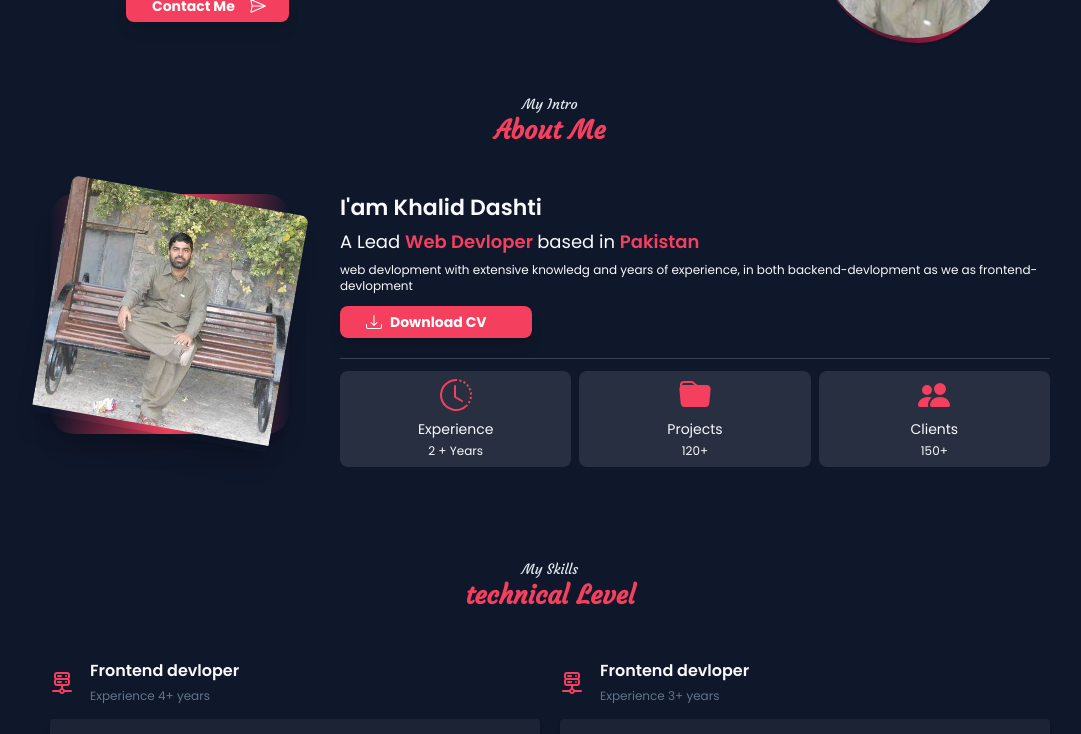
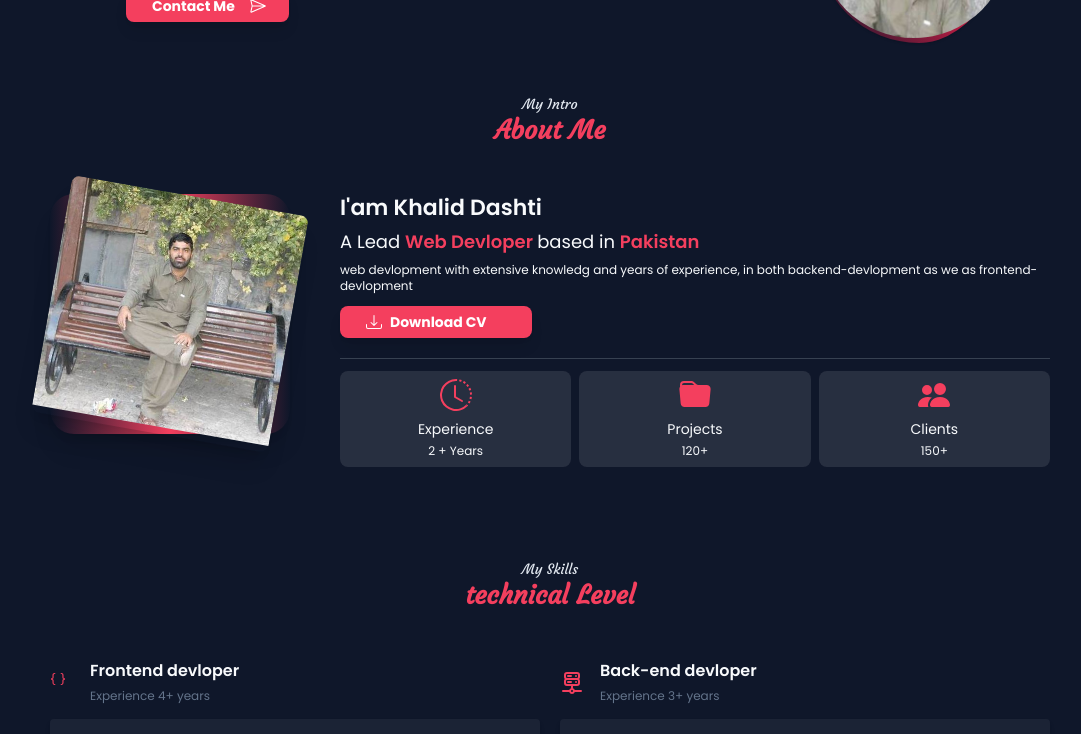
Before and after one commit to talhahjan/portfolio, a website: page index.html in a window 1280 px wide. Shown: the part 210-944 px from the top of the page, without its empty margins (90-1171 px from the left). Drawn offline with Linux system fonts and the light colour scheme.

Commit message:
home section improved

```diff
--- a/index.html
+++ b/index.html
@@ -509,9 +509,7 @@
                   class="bi bi-braces text-rose-500 mr-4 skills_icon"
                   viewBox="0 0 24 24"
                 >
-                  <path
-                    d="M8,6h3a1,1,0,0,0,0-2H8A1,1,0,0,0,8,6Zm8,0a1,1,0,1,0-1-1A1,1,0,0,0,16,6Zm0,4a1,1,0,1,0,1,1A1,1,0,0,0,16,10Zm5,9H14.82A3,3,0,0,0,13,17.18V15h4a3,3,0,0,0,3-3V10a3,3,0,0,0-.78-2A3,3,0,0,0,20,6V4a3,3,0,0,0-3-3H7A3,3,0,0,0,4,4V6a3,3,0,0,0,.78,2A3,3,0,0,0,4,10v2a3,3,0,0,0,3,3h4v2.18A3,3,0,0,0,9.18,19H3a1,1,0,0,0,0,2H9.18a3,3,0,0,0,5.64,0H21a1,1,0,0,0,0-2ZM6,4A1,1,0,0,1,7,3H17a1,1,0,0,1,1,1V6a1,1,0,0,1-1,1H7A1,1,0,0,1,6,6Zm1,9a1,1,0,0,1-1-1V10A1,1,0,0,1,7,9H17a1,1,0,0,1,1,1v2a1,1,0,0,1-1,1Zm5,8a1,1,0,1,1,1-1A1,1,0,0,1,12,21ZM11,10H8a1,1,0,0,0,0,2h3a1,1,0,0,0,0-2Z"
-                  />
+                <path d="M2.114 8.063V7.9c1.005-.102 1.497-.615 1.497-1.6V4.503c0-1.094.39-1.538 1.354-1.538h.273V2h-.376C3.25 2 2.49 2.759 2.49 4.352v1.524c0 1.094-.376 1.456-1.49 1.456v1.299c1.114 0 1.49.362 1.49 1.456v1.524c0 1.593.759 2.352 2.372 2.352h.376v-.964h-.273c-.964 0-1.354-.444-1.354-1.538V9.663c0-.984-.492-1.497-1.497-1.6zM13.886 7.9v.163c-1.005.103-1.497.616-1.497 1.6v1.798c0 1.094-.39 1.538-1.354 1.538h-.273v.964h.376c1.613 0 2.372-.759 2.372-2.352v-1.524c0-1.094.376-1.456 1.49-1.456V7.332c-1.114 0-1.49-.362-1.49-1.456V4.352C13.51 2.759 12.75 2 11.138 2h-.376v.964h.273c.964 0 1.354.444 1.354 1.538V6.3c0 .984.492 1.497 1.497 1.6z"/>
                 </svg>
                 <div>
                   <h1 class="skills_titles font-semibold">Frontend devloper</h1>
@@ -660,7 +658,7 @@
                   />
                 </svg>
                 <div>
-                  <h1 class="skills_titles font-semibold">Frontend devloper</h1>
+                  <h1 class="skills_titles font-semibold">Back-end devloper</h1>
                   <span class="skills_subtitle text-sm text-slate-500"
                     >Experience 3+ years</span
                   >
```
